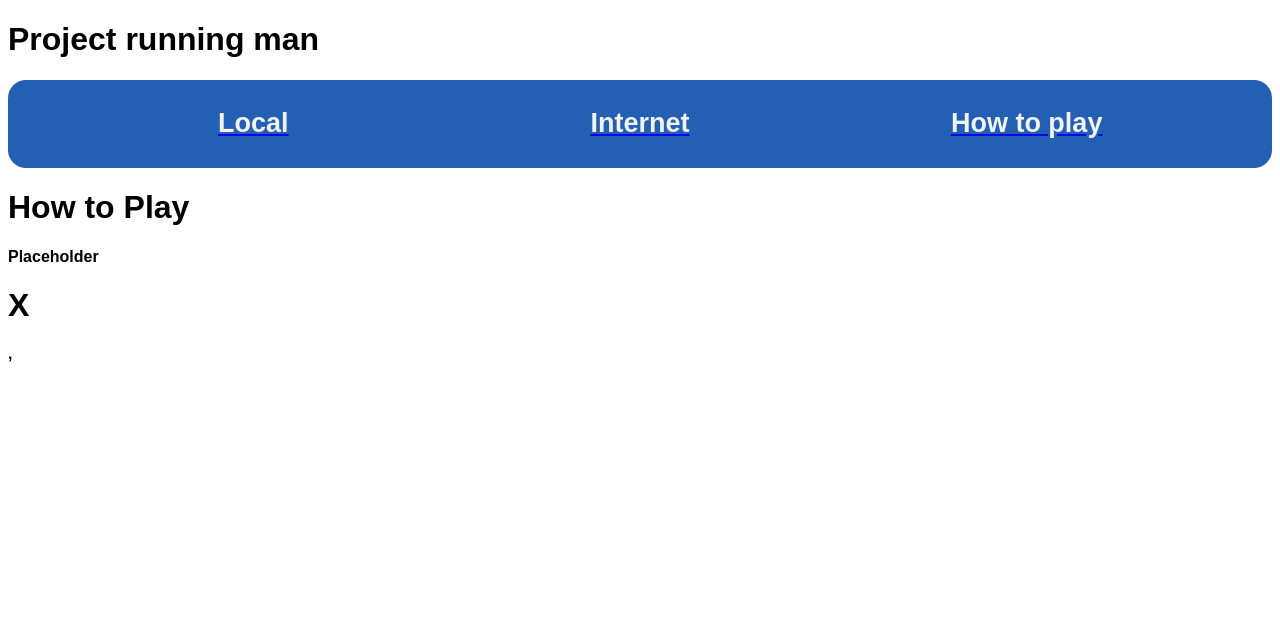
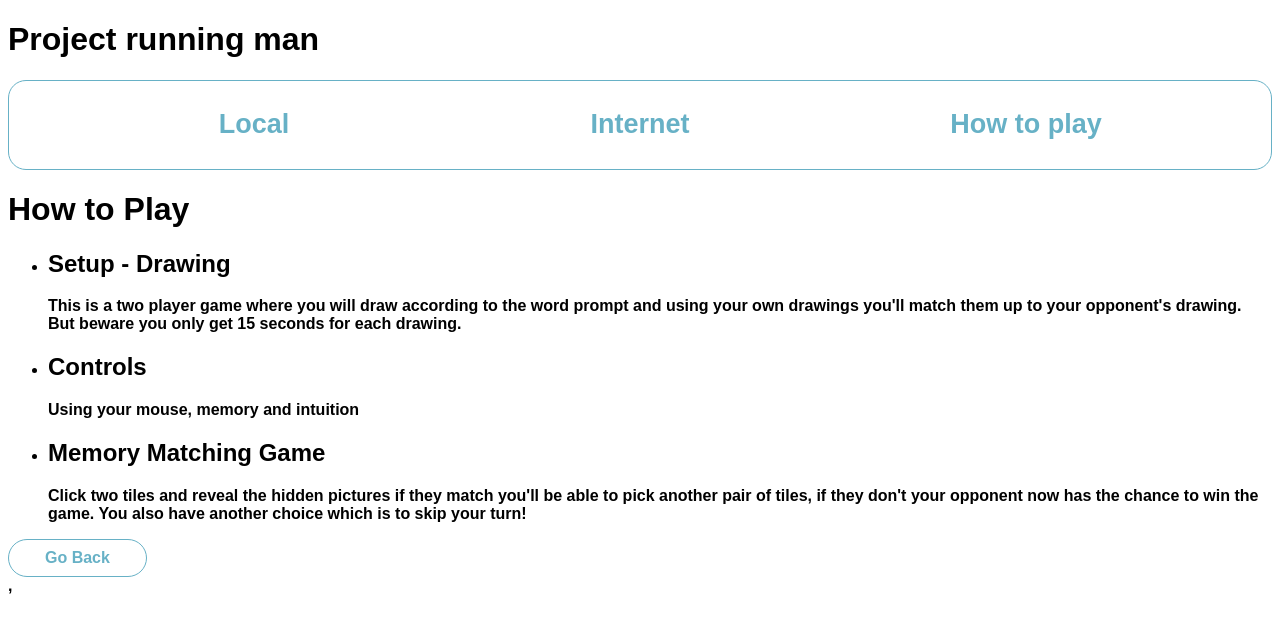
Before and after one commit to Tome94/runningmanproject, a React (Create React App) app: page /instructions in a window 1280 px wide. Shown: the top 632 px of the page. Built offline with nearby package versions, Linux system fonts and the light colour scheme.

Commit message:
added more functions to canvas

```diff
--- a/package.json
+++ b/package.json
@@ -1,5 +1,5 @@
 {
-  "homepage": "https://tome94.github.io/runningmanproject/",
+  "homepage": "https://Tome94.github.io/runningmanproject/",
   "name": "projectg",
   "version": "0.1.0",
   "private": true,
@@ -23,6 +23,7 @@
     "eject": "react-scripts eject",
     "predeploy": "npm run build",
     "deploy": "gh-pages -d build"
+
   },
   "eslintConfig": {
     "extends": [
--- a/public/index.css
+++ b/public/index.css
@@ -1,3 +1,6 @@
+:root {
+  --primary-color: #67b1c6;
+}
 html {
   margin: 0;
 }
@@ -5,15 +8,21 @@ html {
 * {
   font-family: "Oxygen", sans-serif;
   font-weight: bold;
+  text-decoration: none !important;
 }
 .nav-links {
-  color: white;
-  background: #235fb3;
-
+  border: 1px solid var(--primary-color);
+  background-color: transparent;
+  border-radius: 30px;
+  color: var(--primary-color);
   border-radius: 18px;
   padding: 6px 24px;
   font-size: 18px;
   display: flex;
+}
+.nav-links.primary {
+  background-color: var(--primary-color);
+  color: white;
 }
 .grid {
   display: grid;
@@ -24,8 +33,7 @@ html {
   padding: 0 32px;
 }
 .nav-links .grid h2 {
-  color: #f2f2f2;
-  text-decoration: none !important;
+  color: var(--primary-color);
 }
 .Team {
   margin: 0 auto;
@@ -91,7 +99,6 @@ button {
   display: inline-block;
   background-color: #0056b3;
   color: #fff;
-  text-decoration: none;
   border-radius: 4px;
   transition: background-color 0.3s ease;
   width: 600px;
@@ -207,3 +214,18 @@ canvas {
 .clear-canvas {
   margin-right: 10px; /* Adjust the margin as needed */
 }
+.back button {
+  border: 1px solid var(--primary-color);
+  background-color: transparent;
+  border-radius: 30px;
+  color: var(--primary-color);
+  font-size: 16px;
+  padding: 9px 36px;
+  height: fit-content;
+  cursor: pointer;
+}
+
+button.primary {
+  background-color: var(--primary-color);
+  color: white;
+}
--- a/src/App.js
+++ b/src/App.js
@@ -6,6 +6,7 @@ import { BrowserRouter as Router, Route, Routes } from 'react-router-dom';
 import Team from './pages/local';
 import Game from './pages/game';
 import Draw from './pages/canvas/index';
+import About from './pages/about/about';
 
 function App() {
   return (
@@ -20,6 +21,7 @@ function App() {
           <Route path="/game" element={<Game/>} />
         <Route path="/local" element={<Team/>} />
           <Route path="/instructions" element={<Instructions/>} />
+          <Route path="/:type?" element={<About />} />
         </Routes>
       </main>
     </Router>
--- /dev/null
+++ b/src/pages/about/about.js
@@ -0,0 +1,26 @@
+import React from 'react';
+
+const About = () => {
+  return (
+    <div>
+      <h2>About this Project</h2>
+      <p>
+        Welcome to the "Running Man Project"! As an individual passionate about programming, I was inspired by the Korean variety show "Running Man" to create this fun and entertaining web application.
+      </p>
+      <p>
+        This project aims to bring the laughter and excitement of the Running Man game to your screens. Just like in the show, gather your friends, and get ready for this hilarious and challenging game.
+      </p>
+      <p>
+        Through this web app, you can enjoy a collection of mini-games, puzzles, and challenges, all designed to make you laugh to tears. It's the perfect way to spend time with friends and create lasting memories together.
+      </p>
+      <p>
+        Whether you're a fan of the original show or new to the concept, I hope this Running Man Project brings joy and entertainment to you and your friends. Remember, the most important part is to have fun and enjoy the experience.
+      </p>
+      <p>
+        Thank you for joining this journey, and I hope you have a fantastic time playing the Running Man games with your friends!
+      </p>
+    </div>
+  );
+};
+
+export default About;
--- a/src/pages/canvas/canvas.js
+++ b/src/pages/canvas/canvas.js
@@ -4,16 +4,22 @@ import { Link } from 'react-router-dom';
 import { startMatch } from '../game/features/turns/turn';
 import { useDispatch } from 'react-redux';
 
-const CanvasComponent = ({ startTimer, intervalRef }) => {
+const CanvasComponent = ({ startTimer, intervalRef, remainingTime }) => {
   const canvasRef = useRef(null);
   const [isDrawing, setIsDrawing] = useState(false);
   const [isEraserMode, setIsEraserMode] = useState(false);
   const [lastX, setLastX] = useState(0);
   const [lastY, setLastY] = useState(0);
+  const [isTimerStarted, setIsTimerStarted] = useState(false);
+  const handleMouseDown = (e) => {
+    if (!isDrawing) {
+      startDrawing(isDrawing, setIsDrawing, setLastX, setLastY, e);
 
-  const handleMouseDown = (e) => {
-    startDrawing(isDrawing, setIsDrawing, setLastX, setLastY, e);
-    startTimer(); // Start the timer on mousedown
+      if (!isTimerStarted) {
+        startTimer(); // Start the timer on the first mousedown
+        setIsTimerStarted(true); // Set the timer started flag to true
+      }
+    }
   };
 
   const handleMouseMove = (e) => {
@@ -52,10 +58,24 @@ const CanvasComponent = ({ startTimer, intervalRef }) => {
   };
 
   useEffect(() => {
+    const currentIntervalRef = intervalRef.current; // Capture the current value
     return () => {
-      clearInterval(intervalRef.current); // Clear the interval on unmount
+      clearInterval(currentIntervalRef); // Clear the interval on unmount
     };
-  }, [intervalRef]); // Empty dependency array ensures the effect runs only once (on component mount)
+  }, [intervalRef]); // Make sure to include intervalRef in the dependency array
+
+  const saveAndClearCanvas = () => {
+    saveCanvasDrawing(); // Save the canvas drawing
+    toggleClearCanvas(); // Clear the canvas
+  };
+
+  // This useEffect runs whenever the timer reaches 1
+  useEffect(() => {
+    if (remainingTime === 1) {
+      saveAndClearCanvas();
+    }
+  }, [remainingTime]);
+
 
   return (
     <div className='canvas'>
--- a/src/pages/canvas/index.js
+++ b/src/pages/canvas/index.js
@@ -11,13 +11,15 @@ const Draw = () => {
       setRemainingTime((prevTime) => {
         return prevTime === 1 ? 15 : prevTime - 1;
       });
+
     }, 1000);
+
   };
 
   return (
     <div className="Game">
       <DisplayWordsComponent remainingTime={remainingTime} />
-      <CanvasComponent startTimer={startTimer} intervalRef={intervalRef} />
+      <CanvasComponent startTimer={startTimer} intervalRef={intervalRef} remainingTime={remainingTime}/>
     </div>
   );
 };
--- a/src/pages/how-to-play/index.js
+++ b/src/pages/how-to-play/index.js
@@ -1,14 +1,37 @@
 import React from "react";
+import { useNavigate } from 'react-router-dom';
+
 const Instructions = () => {
+  const navigate = useNavigate();
+
+  const handleGoBack = () => {
+    // Use navigate(-1) to go back to the previous page
+    navigate(-1);
+  }
   return (
     <div classname="page">
       <div classname="instructions">
         <h1>How to Play</h1>
-        <p>Placeholder</p>
+        <div className="steps">
+          <ul>
+            <li>
+              <h2>Setup - Drawing</h2>
+              <p>This is a two player game where you will draw according to the word prompt and using your own drawings you'll match them up to your opponent's drawing. But beware you only get 15 seconds for each drawing.</p>
+            </li>
+            <li>
+              <h2>Controls</h2>
+              <p>Using your mouse, memory and intuition </p>
+            </li>
+            <li>
+              <h2>Memory Matching Game</h2>
+              <p>Click two tiles and reveal the hidden pictures if they match you'll be able to pick another pair of tiles, if they don't your opponent now has the chance to win the game. You also have another choice which is to skip your turn!</p>
+            </li>
+          </ul>
+        </div>
       </div>
-      <div classname="Exit">
-        <h1>X</h1>
-      </div>
+      <div className="back">
+      <button onClick={handleGoBack}>Go Back</button>
+    </div>
     </div>
   );
 };
--- a/src/pages/local/index.js
+++ b/src/pages/local/index.js
@@ -68,11 +68,11 @@ export default function Team() {
         </ul>
       </main>
 
-      <footer>
+      <div className='playButton'>
         <Link to="/draw" className='button-link' onClick={setGameHandler}>
           <h2>Play</h2>
         </Link>
-      </footer>
+      </div>
     </div>
   );
 }
```
